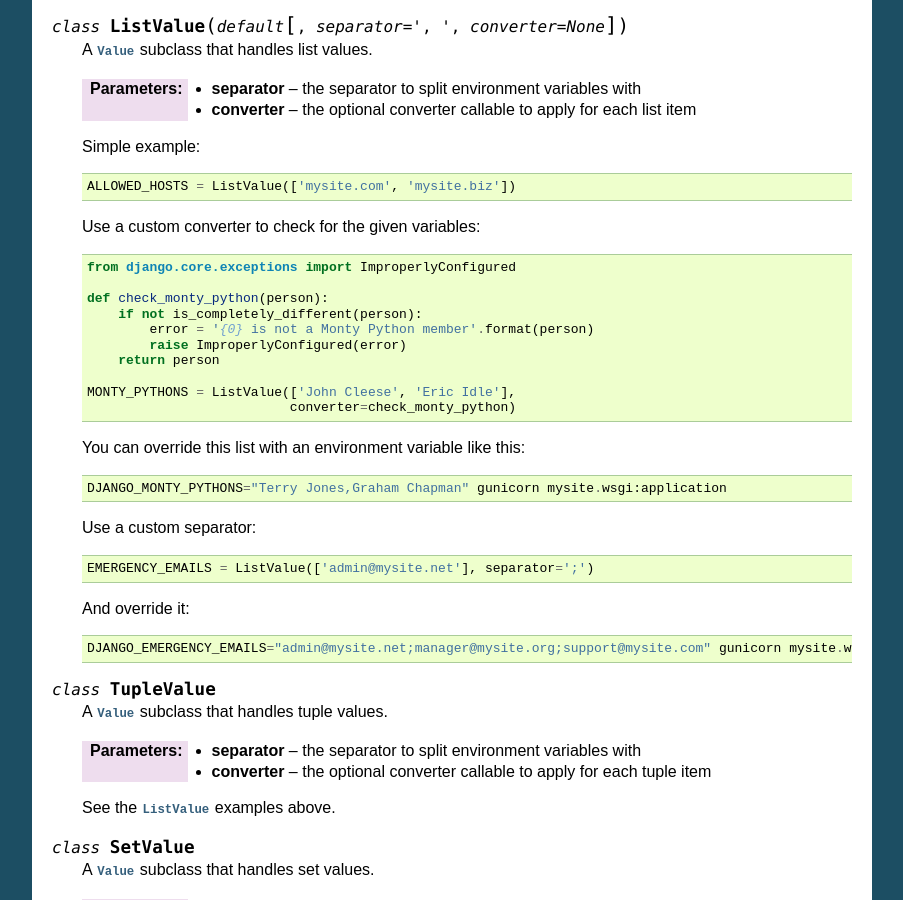
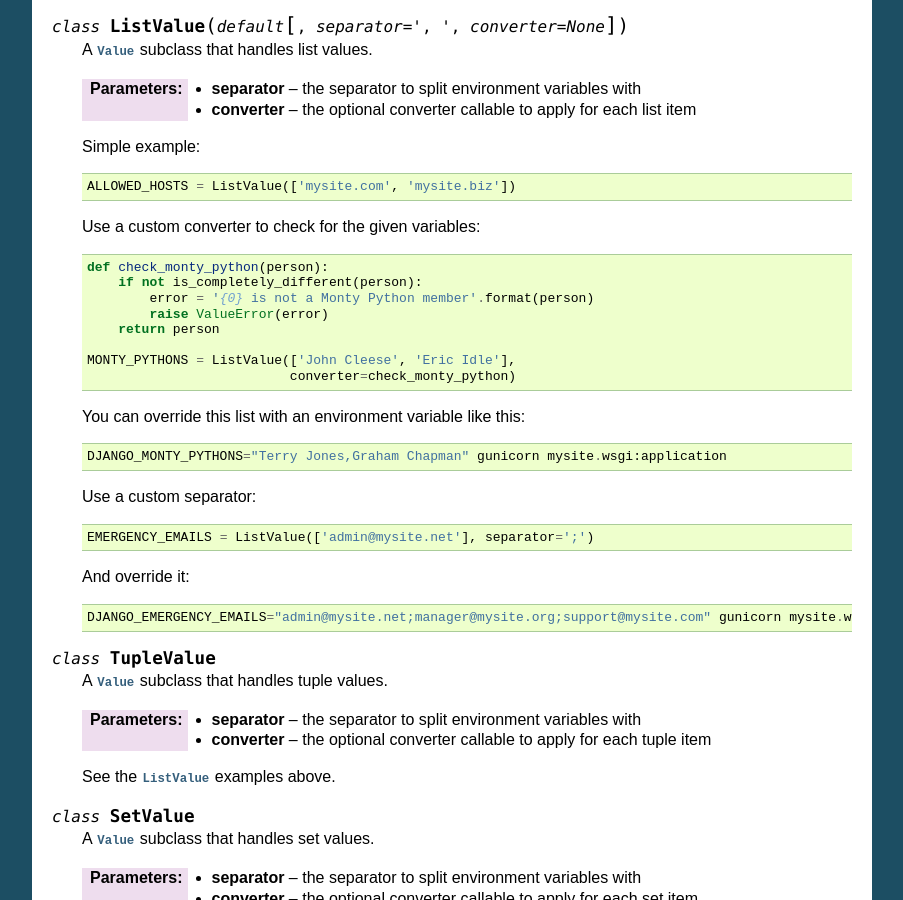
Before and after one commit to jazzband/django-configurations, a Sphinx documentation site: the page built from docs/values.rst, in a window 1280 px wide and 900 px high, scrolled down 3056 px. Shown: the whole window, without its empty margins (198-1101 px from the left). Built offline with Sphinx 7.4.7, drawn with Linux system fonts in a browser that asks for light colours; some of the changed text lies outside the part shown.

Commit message:
Use ValueError instead of Django's ImproperlyConfigured.
This is to prevent hiding the real reason of a configuration failure behind one of Django's import time exceptions.

```diff
--- a/docs/values.rst
+++ b/docs/values.rst
@@ -204,12 +204,10 @@
 
     Use a custom converter to check for the given variables::
 
-        from django.core.exceptions import ImproperlyConfigured
-
         def check_monty_python(person):
             if not is_completely_different(person):
                 error = '{0} is not a Monty Python member'.format(person)
-                raise ImproperlyConfigured(error)
+                raise ValueError(error)
             return person
 
         MONTY_PYTHONS = ListValue(['John Cleese', 'Eric Idle'],
@@ -427,7 +425,7 @@
     to reduce the risk of accidentally storing secret values in the settings
     file.
 
-    :raises: ``ImproperlyConfigured`` when given a default value
+    :raises: ``ValueError`` when given a default value
 
     ::
 
```
Also changed, not shown: 2 other files.
